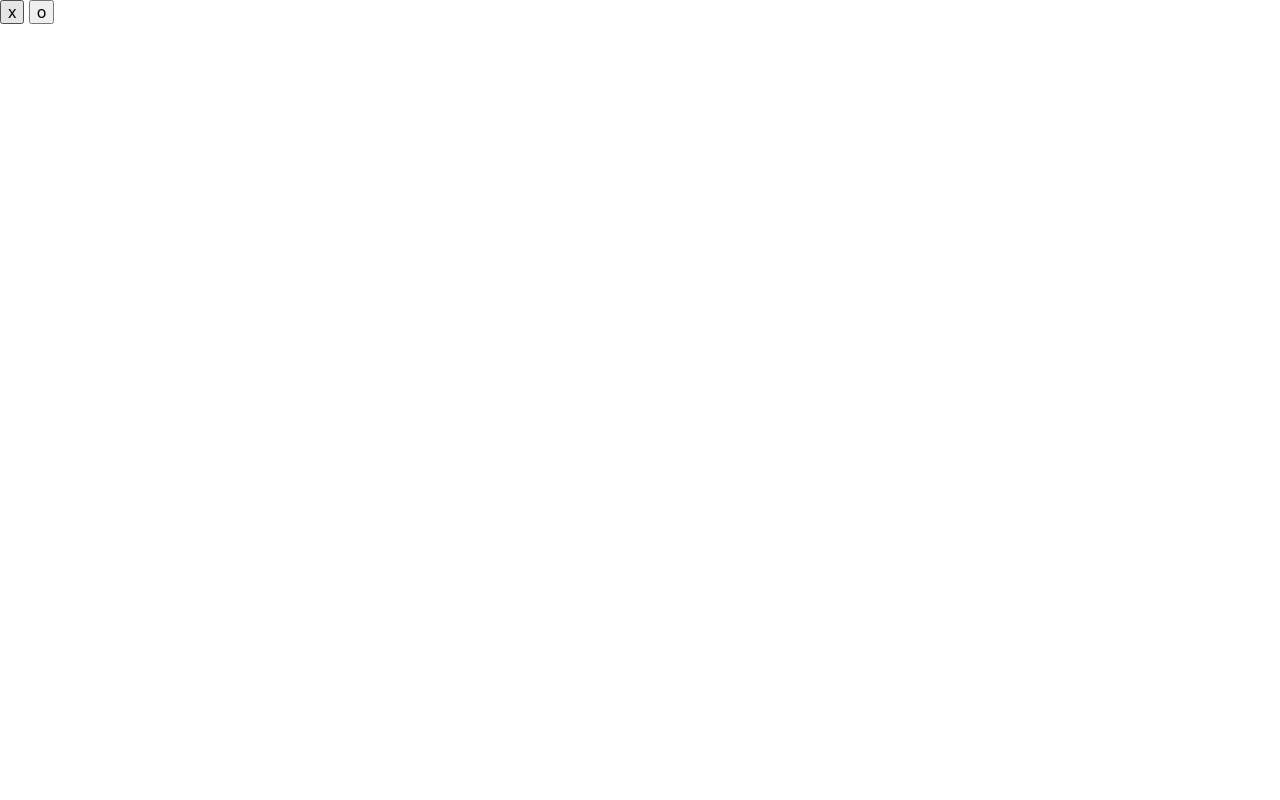
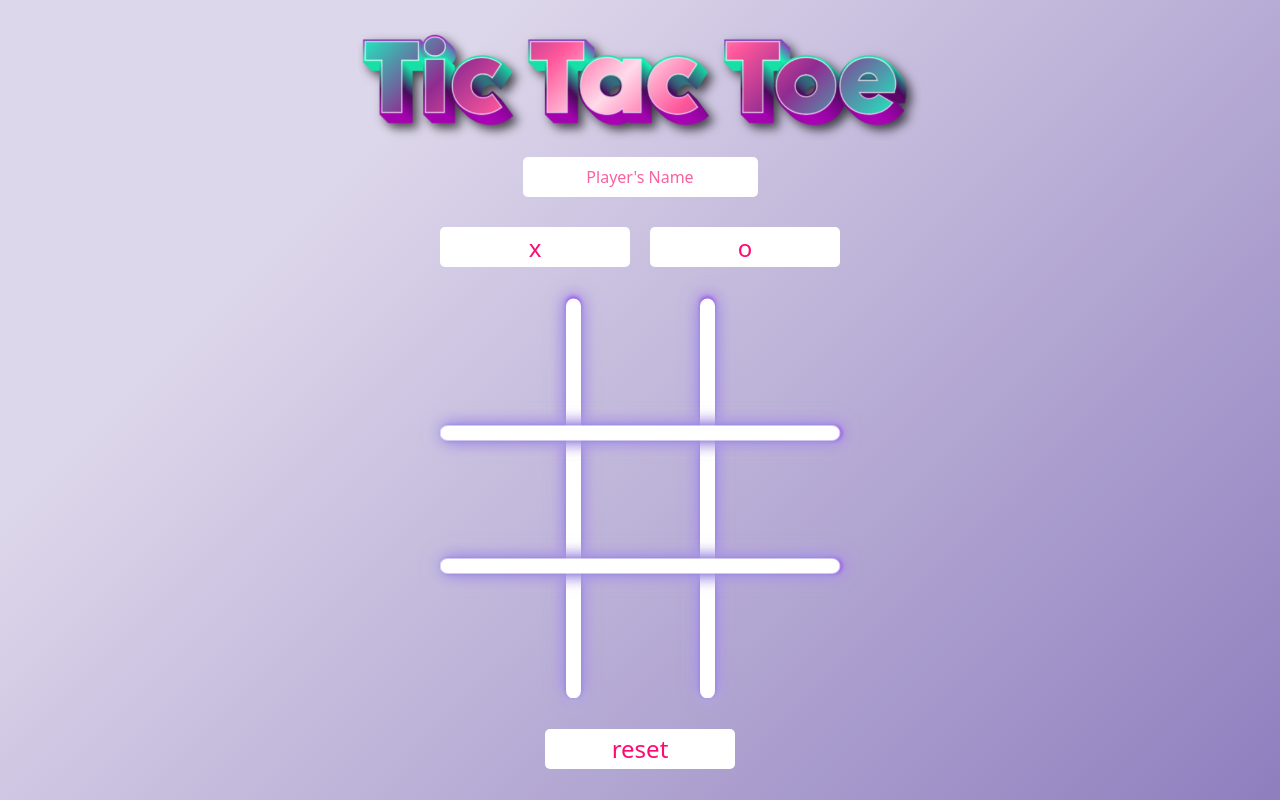
Before and after one commit to AliceAndree/odin-tic-tac-toe, a plain HTML site: page index.html in a window 1280 px wide. Drawn offline with Linux system fonts and the light colour scheme.

Commit message:
Creation of game interface + event getting cell id

```diff
--- a/index.html
+++ b/index.html
@@ -3,12 +3,27 @@
   <head>
     <meta charset="UTF-8" />
     <meta name="viewport" content="width=device-width, initial-scale=1.0" />
-    <title>Document</title>
+    <title>Tic Tac Toe</title>
     <link rel="stylesheet" href="style.css" />
     <script src="javascript.js" defer></script>
   </head>
   <body>
-    <button value="x">x</button>
-    <button value="o">o</button>
+    <div id="container">
+      <!-- <h1 id="title">TIC TAC TOE</h1> -->
+      <img
+        id="title"
+        src="./assets/tic-tac-toe-title1.png"
+        alt="Tic Tac Toe Logo"
+      />
+      <div id="player-name">
+        <input type="text" id="player" placeholder="Player's Name" />
+      </div>
+      <div id="symbol-buttons">
+        <button value="x">x</button>
+        <button value="o">o</button>
+      </div>
+      <div id="board"></div>
+      <button id="reset-button">reset</button>
+    </div>
   </body>
 </html>
--- a/javascript.js
+++ b/javascript.js
@@ -1,10 +1,49 @@
 let board = [];
 let chosenType;
 let computerType;
+
 /* Gameboard Initialisation */
 
 const Gameboard = (() => {
   const createGameboard = (squareAmount) => {
+    const htmlBoard = document.querySelector("#board");
+
+    for (let i = 0; i <= 3; i++) {
+      const lineSvg = document.createElementNS(
+        "http://www.w3.org/2000/svg",
+        "svg"
+      );
+      const linePath = document.createElementNS(
+        "http://www.w3.org/2000/svg",
+        "path"
+      );
+
+      lineSvg.setAttribute("width", "15");
+      lineSvg.setAttribute("height", "400");
+      lineSvg.setAttribute("viewBow", "0 0 15 400");
+      lineSvg.setAttribute("fill", "#F1E3D3");
+
+      linePath.setAttribute("d", "M7.5 393L7.49998 8.00001");
+      linePath.setAttribute("stroke", "white");
+      linePath.setAttribute("stroke-width", "15");
+      linePath.setAttribute("stroke-linecap", "round");
+
+      lineSvg.appendChild(linePath);
+      htmlBoard.appendChild(lineSvg);
+    }
+
+    const svgLines = htmlBoard.getElementsByTagName("svg");
+    for (let i = 0; i < svgLines.length; i++) {
+      svgLines[i].id = `line-${i + 1}`;
+    }
+
+    for (let i = 0; i <= 8; i++) {
+      const cell = document.createElement("div");
+      cell.classList.add("cell");
+      cell.setAttribute(`id`, `cell-${i + 1}`);
+      htmlBoard.appendChild(cell);
+    }
+
     for (let i = 0; i < squareAmount; i++) {
       board[i] = [];
       for (let j = 0; j < squareAmount; j++) {
@@ -36,6 +75,16 @@ const Player = (() => {
 })();
 
 const GameFlow = (() => {
+  const cells = document.querySelectorAll(".cell");
+
+  cells.forEach((cell) => {
+    cell.addEventListener("click", () => {
+      const cellId = cell.id;
+      console.log(cellId); // REMOVE
+      return cellId;
+    });
+  });
+
   const humanPlayGame = (row, column) => {
     if (!board[row][column]) {
       board[row][column] = chosenType;
@@ -43,7 +92,6 @@ const GameFlow = (() => {
     } else {
       console.log(`Please choose another box`);
     }
-
     return board;
   };
 
@@ -112,7 +160,7 @@ const GameFlow = (() => {
         firstRow[2] === secondRow[2] &&
         firstRow[2] === thirdRow[2])
     ) {
-      getWinner(third[2]);
+      getWinner(thirdRow[2]);
     } else if (
       // diagonal from bottom left to upper right wins
       thirdRow[0] !== null &&
--- a/style.css
+++ b/style.css
@@ -1,2 +1,103 @@
 @import url(./modern-normlize.css);
 @import url(./reset.css);
+
+:root {
+  --night-blue: #060d13;
+}
+
+body {
+  background: linear-gradient(
+    135deg,
+    hsla(258, 32%, 88%, 1) 25%,
+    hsla(256, 33%, 62%, 1) 100%
+  );
+}
+
+#container {
+  height: 100svh;
+  display: flex;
+  flex-direction: column;
+  align-items: center;
+  justify-content: space-evenly;
+}
+
+#title {
+  height: 110px;
+  margin: 0 0 -15px 0;
+}
+
+#player {
+  height: 40px;
+  border: none;
+  border-radius: 5px;
+  text-align: center;
+  color: #fa61a1;
+  &::placeholder {
+    text-align: center;
+    color: #fa61a1;
+  }
+
+  &:focus {
+    outline: none;
+    border: 2px solid #faa0c6;
+  }
+}
+
+#symbol-buttons {
+  display: flex;
+  gap: 20px;
+}
+
+button {
+  display: flex;
+  justify-content: center;
+  align-items: center;
+  width: 190px;
+  height: 40px;
+  background-color: white;
+  font-size: 1.5rem;
+  border-radius: 5px;
+  border: transparent;
+  color: #ff0a70;
+}
+
+#board {
+  position: relative;
+  height: 400px;
+  width: 400px;
+  /* background-color: rgba(0, 0, 255, 0.4);
+  border-radius: 10px; */
+  display: grid;
+  grid-template-columns: repeat(3, 1fr);
+  grid-template-rows: repeat(3, 1fr);
+
+  svg {
+    filter: drop-shadow(0 0 1vmin #a0ced9)
+      drop-shadow(0 -0.25vmin 0.25vmin rgb(140, 29, 237))
+      drop-shadow(0 0 0.5vmin hsla(0, 0%, 90%, 0.5));
+  }
+}
+
+#line-1 {
+  position: absolute;
+  left: calc((400px / 3) - 7px);
+}
+
+#line-2 {
+  position: absolute;
+  left: calc(2 * ((400px / 3)) - 7px);
+}
+
+#line-3 {
+  position: absolute;
+  top: -65px;
+  left: 193px;
+  transform: rotate(90deg);
+}
+
+#line-4 {
+  position: absolute;
+  top: 68px;
+  left: 193px;
+  transform: rotate(90deg);
+}
```
Also changed, not shown: assets/line.svg (added), assets/tic-tac-toe-title.png (added), assets/tic-tac-toe-title1.png (added).
